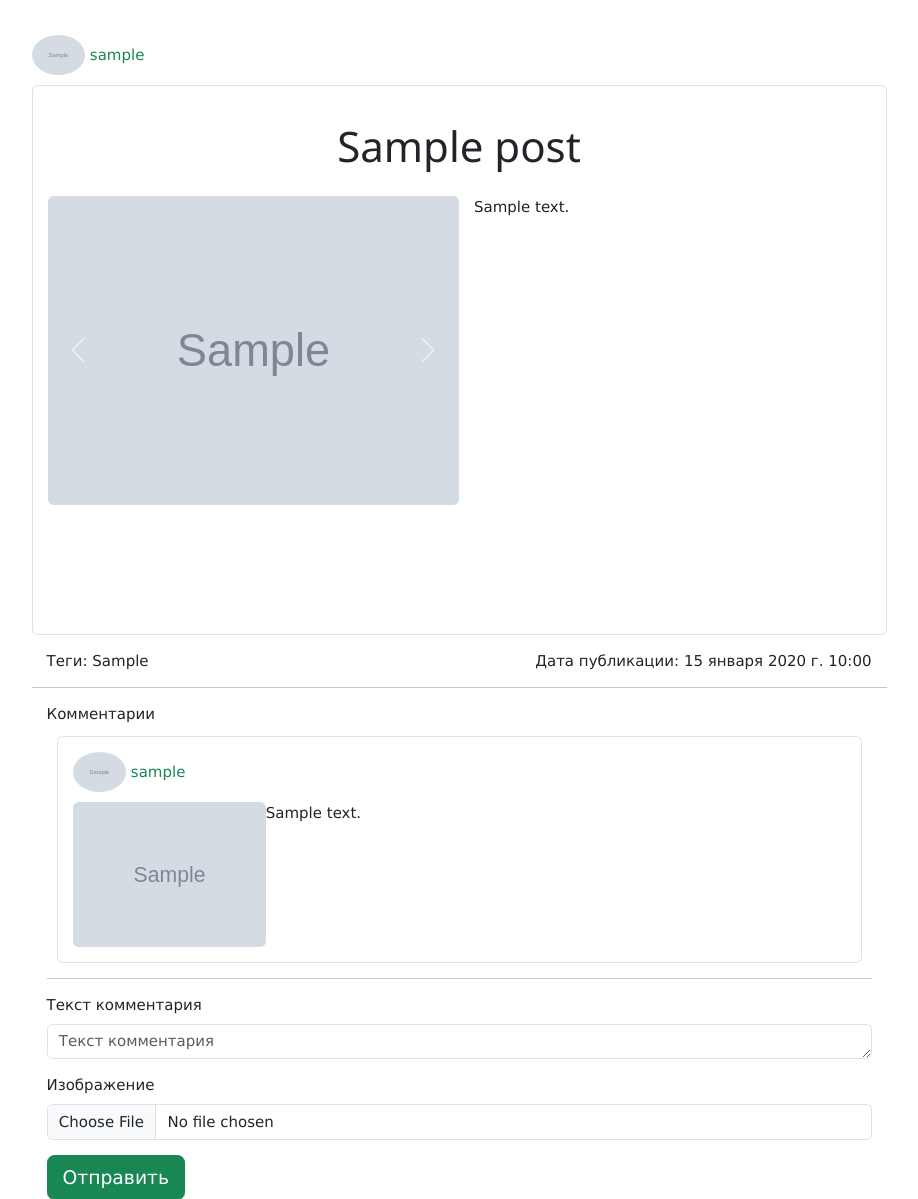
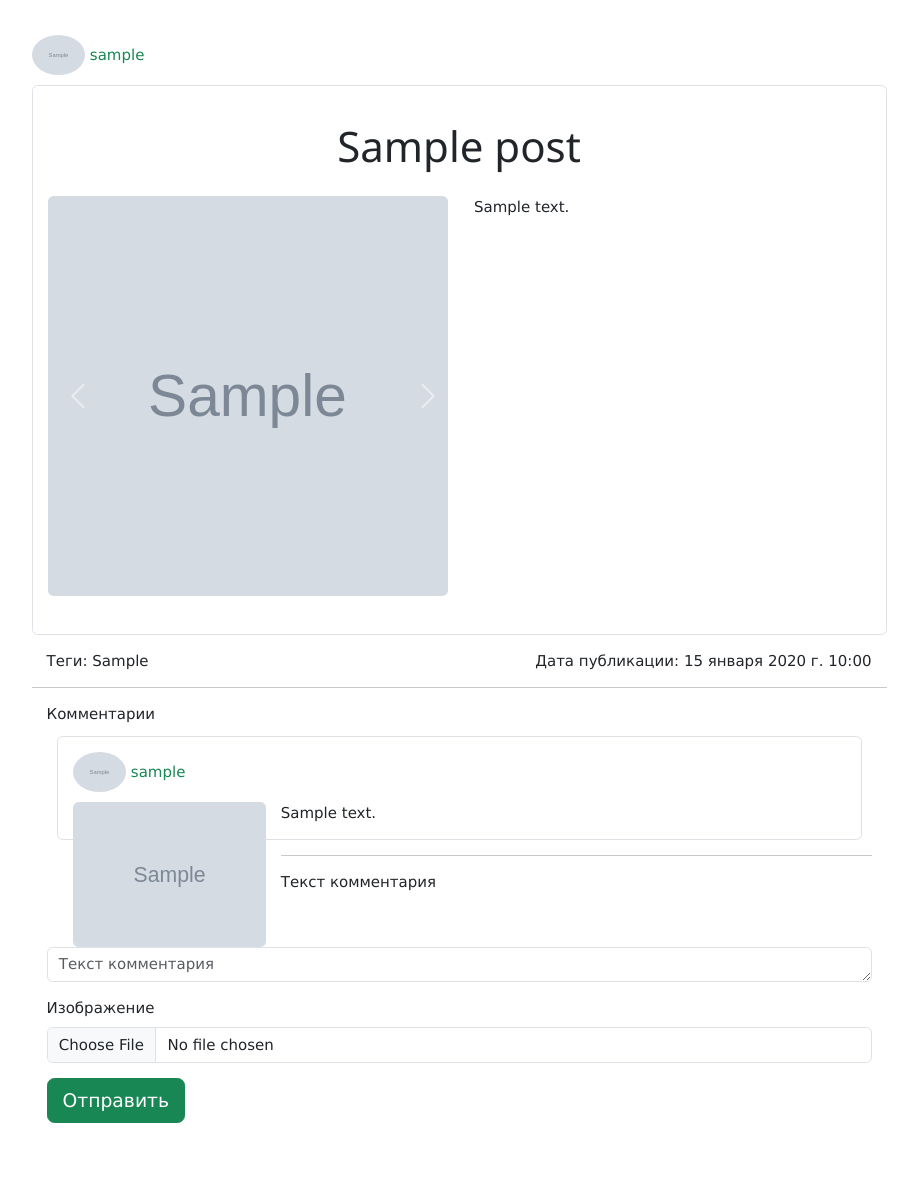
Before and after one commit to Zamarin-Alexey/Gardening3, a Django app: page /post/1 in a window 1280 px wide. Shown: the part 61-1260 px from the top of the page, without its empty margins (181-1099 px from the left). After the commit the page ends 1184 px from the top, so only its background shows below. Run offline with Django 4.2, Linux system fonts and the light colour scheme; tables that the repository leaves empty hold one stand-in row (values such as "Sample post"); grey boxes marked "Sample" are stand-in pictures; parts of the project's set-up code (start-up, migrations or seed data) failed here and were passed over; some libraries are stand-ins or nearby versions.

Commit message:
Исправлены мелкие недочеты

```diff
--- a/Gardening3/settings.py
+++ b/Gardening3/settings.py
@@ -119,7 +119,6 @@ STATIC_URL = 'static/'
 STATICFILES_DIRS = [
     os.path.join(BASE_DIR, 'static'),
     'users/static/users',
-    'blog/static/blog',
 ]
 
 MEDIA_ROOT = os.path.join(BASE_DIR, 'media')
--- a/blog/templates/blog/home_page.html
+++ b/blog/templates/blog/home_page.html
@@ -26,7 +26,7 @@
                             <img height="200" width="auto !important" src="{{ post.image.url }}" alt="">
                             <div class="col p-4 d-flex flex-column position-static">
                                 <h3 class="card-element" style="margin-top: 0">{{ post.title }}</h3>
-                                <p class="card-text card-element">{{ post.body }}</p>
+                                <p class="card-text card-element">{{ post.body|safe }}</p>
                                 <div class="card-element" style="display: flex">
                                     {% if post.tags %}
                                         <strong class="d-inline-block text-primary">{{ post.tags }}</strong>
--- a/blog/templates/blog/post.html
+++ b/blog/templates/blog/post.html
@@ -23,9 +23,7 @@
                         <div class="carousel-inner">
                             {% for image in images %}
                                 <div class="carousel-item active">
-                                    <img src="{{ image.image.url }}" class="d-block rounded"
-                                         style="width: 100% !important;"
-                                         alt="...">
+                                    <img src="{{ image.image.url }}" class="d-block rounded carousel_image" alt="...">
                                 </div>
                             {% endfor %}
                         </div>
@@ -43,8 +41,8 @@
 
                 {% endif %}
 
-                <div style="padding: 15px">
-                    {{ post.body }}
+                <div style="padding-top: 15px">
+                    {{ post.body|safe }}
                 </div>
 
 
@@ -67,11 +65,9 @@
                         </div>
                         <div style="padding: 5px; align-items: center">{{ comment.user_id.username }}</div>
                     </a>
-                    <div style="display: flex">
+                    <div>
                         {% if comment.image %}
-                            <img src="{{ comment.image.url }}" class="d-block rounded"
-                                 style="width: 25% !important; float: left"
-                                 alt="...">
+                            <img src="{{ comment.image.url }}" class="d-block rounded comment-image" alt="...">
                         {% endif %}
                         {% if comment.body %}
                             {{ comment.body }}
--- a/blog/views.py
+++ b/blog/views.py
@@ -38,7 +38,7 @@ def add_post(request):
         form = AddPostForm(request.POST, request.FILES)
         if form.is_valid():
             post = Post.objects.create(title=form.cleaned_data['title'],
-                                       body=form.cleaned_data['body'],
+                                       body=form.cleaned_data['body'].replace('\n', '<br />'),
                                        tags=form.cleaned_data['tags'],
                                        user=request.user)
             for f in request.FILES.getlist('images'):
--- a/static/global/css/styles1.css
+++ b/static/global/css/styles.css
@@ -229,6 +229,12 @@ a:hover {
     margin: 15px 15px 15px 0;
 }
 
+.carousel_image {
+    height: 400px !important;
+    width: 400px !important;
+    object-fit: cover
+}
+
 .post-header {
     padding-top: 20px;
 }
@@ -288,13 +294,21 @@ body div::selection {
 }
 
 .card-text {
-	overflow: hidden;
-	text-overflow: ellipsis;
-	display: -webkit-box;
-	-webkit-line-clamp: 4;
-	-webkit-box-orient: vertical;
+    overflow: hidden;
+    text-overflow: ellipsis;
+    display: -webkit-box;
+    -webkit-line-clamp: 4;
+    -webkit-box-orient: vertical;
 }
 
 .card-element {
     margin-bottom: 10px;
 }
+
+.comment-image {
+    width: 25%;
+    height: fit-content;
+    object-fit: cover;
+    float: left;
+    margin-right: 15px;
+}
--- a/templates/base.html
+++ b/templates/base.html
@@ -17,7 +17,7 @@
     <meta name="description" content="{{ description }}">
     <title>{{ title }}</title>
     <meta name="theme-color" content="#7952b3">
-    <link rel="stylesheet" type="text/css" href="{% static 'global/css/styles1.css' %}">
+    <link rel="stylesheet" type="text/css" href="{% static 'global/css/styles.css' %}">
     <link rel="shortcut icon" href="{% static 'global/images/logo.png' %}" type="image/png">
 </head>
 
--- a/users/templates/users/users_base.html
+++ b/users/templates/users/users_base.html
@@ -24,8 +24,8 @@
     {% block javascript %}{% endblock %}
      <title>{{ title }}</title>
     <link rel="stylesheet" href="{% static 'users/css/styles5.css' %}" type="text/css">
-    <!--<link rel="stylesheet" href="{#% static 'global/css/styles1.css' %#}" type="text/css"> -->
-    <link rel="stylesheet" href="{% static 'global/css/styles1.css' %}" type="text/css">
+    <!--<link rel="stylesheet" href="{#% static 'global/css/styles.css' %#}" type="text/css"> -->
+    <link rel="stylesheet" href="{% static 'global/css/styles.css' %}" type="text/css">
 </head>
 
 <body class="text-center">
```
